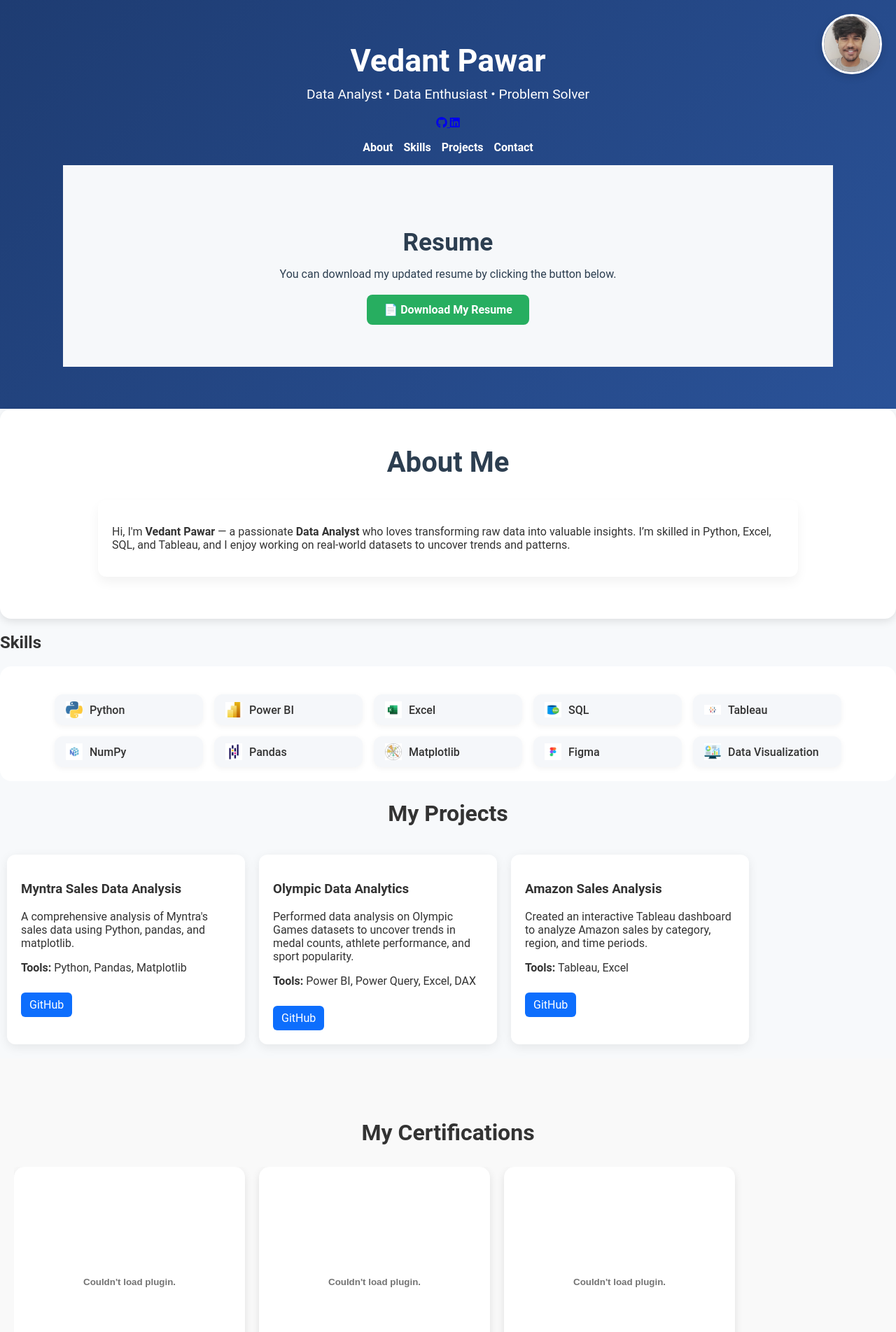
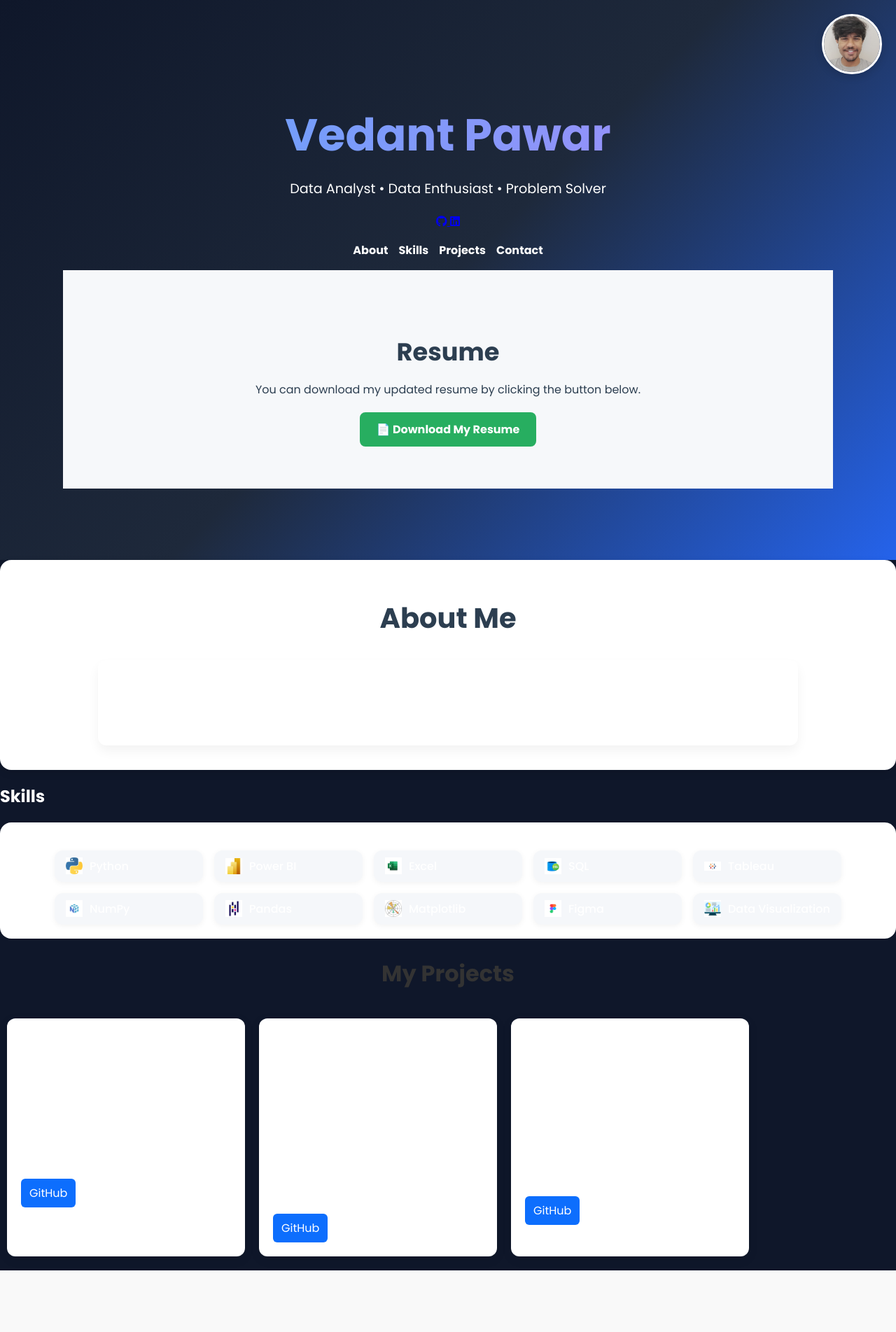
Before and after one commit to Vedant05122003/Portfolio-Site, a Flask app: page / in a window 1280 px wide. Shown: the top 1903 px of the page at 70% size. Run offline with Flask 3, Linux system fonts and the light colour scheme; some libraries are stand-ins or nearby versions.

Commit message:
Update style.css

```diff
--- a/static/style.css
+++ b/static/style.css
@@ -2,10 +2,11 @@
 
 body {
     margin: 0;
-    font-family: 'Roboto', sans-serif;
-    background-color: #f7f9fb;
-    color: #333;
+    font-family: 'Poppins', sans-serif;
+    background: #0f172a;
+    color: white;
     animation: fadeInBody 1.2s ease-in;
+    overflow-x: hidden;
 }
 
 @keyframes fadeInBody {
@@ -21,11 +22,21 @@ body {
 }
 
 header {
-    background: linear-gradient(135deg, #1e3c72, #2a5298);
-    color: #fff;
-    padding: 40px 0;
+    background: linear-gradient(
+        135deg,
+        #0f172a,
+        #1e293b,
+        #2563eb
+    );
+
+    color: white;
+    min-height: 100vh;
+
+    display: flex;
+    align-items: center;
+    justify-content: center;
+
     text-align: center;
-    animation: slideDown 1s ease-out;
 }
 
 @keyframes slideDown {
@@ -34,8 +45,19 @@ header {
 }
 
 header h1 {
-    font-size: 2.8em;
-    margin: 0;
+    font-size: 4rem;
+    font-weight: 700;
+
+    background: linear-gradient(
+        90deg,
+        #60a5fa,
+        #a78bfa
+    );
+
+    -webkit-background-clip: text;
+    -webkit-text-fill-color: transparent;
+
+    margin-bottom: 15px;
 }
 
 header p {
```
